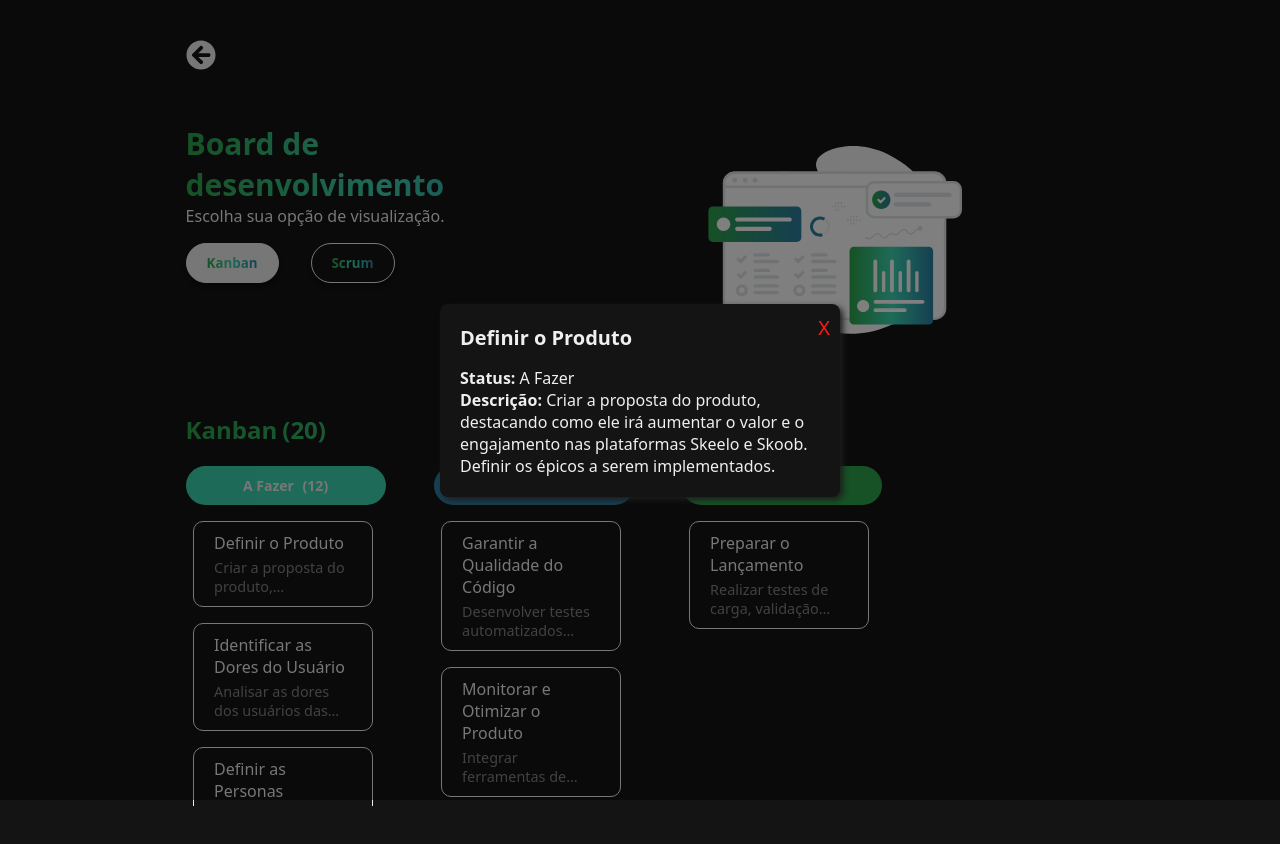
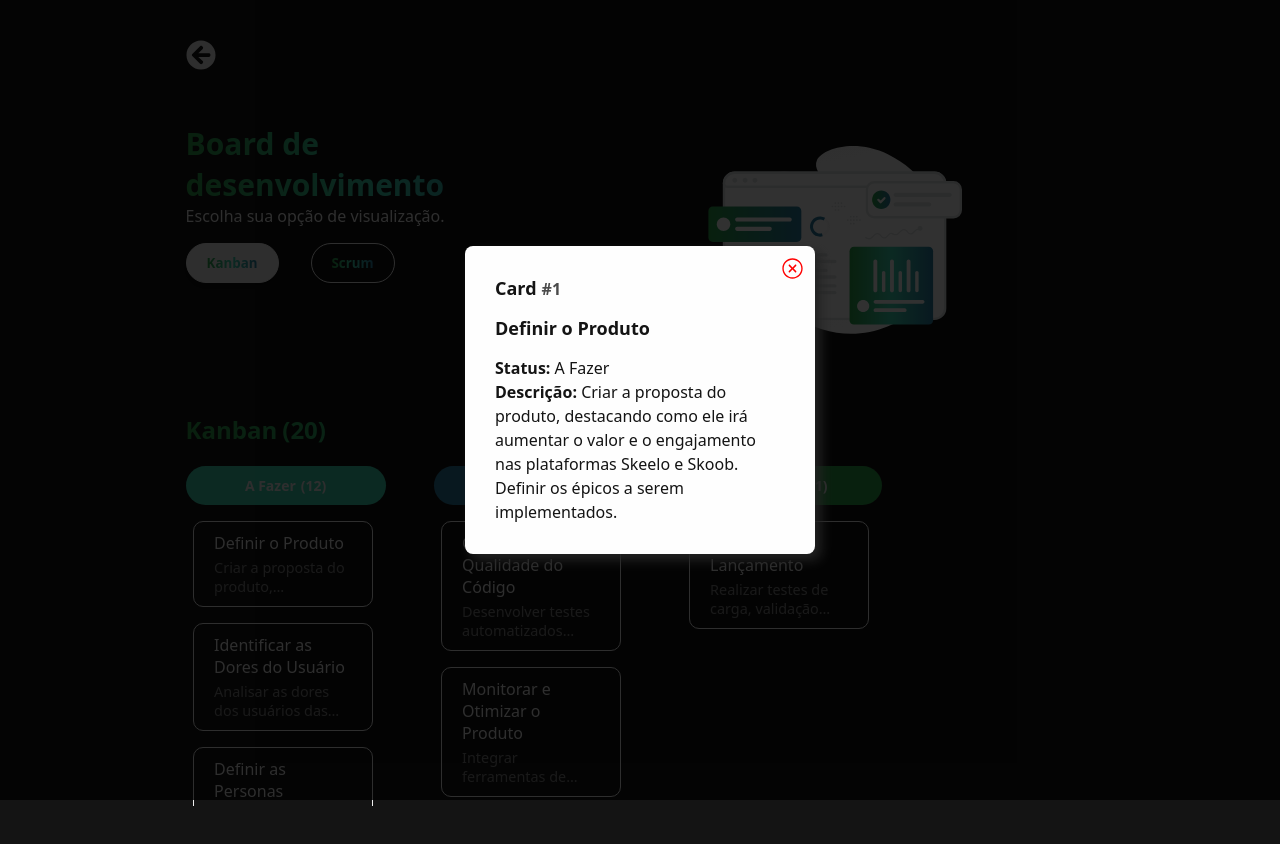
Before and after one commit to eliscmattosinho/Board-de-Desenvolvimento, a React (Create React App) app: page /Board-de-Desenvolvimento/boards in a window 1280 px wide. Both pictures are taken after a click on the element 283 px from the left and 564 px from the top of the page. Shown: the top 844 px of the page. Built offline with nearby package versions, Linux system fonts and the light colour scheme.

Commit message:
feat: update card design

```diff
--- a/src/App.css
+++ b/src/App.css
@@ -125,17 +125,7 @@ p.text-indent {
   }
 }
 
-.close-icon {
-  color: #ff0000;
-  font-size: 25px;
-  cursor: pointer;
-}
-
 @media (min-width: 320px) and (max-width: 768px) {
-  .close-icon {
-    font-size: 23px;
-  }
-
   .content-section {
     padding: 0 4%;
   }
--- /dev/null
+++ b/src/components/CardTask.css
@@ -0,0 +1,77 @@
+.modal {
+    position: fixed;
+    top: 0;
+    left: 0;
+    right: 0;
+    bottom: 0;
+
+    display: flex;
+    justify-content: center;
+    align-items: center;
+
+    background: rgba(0, 0, 0, 0.808);
+    z-index: 1000;
+}
+
+.modal .modal-content,
+.modal h2,
+.modal h3,
+.modal p,
+.modal strong,
+.modal svg,
+.modal-content span {
+    background: #fefefe;
+    color: #141414;
+}
+
+.modal-content {
+    display: flex;
+    flex-direction: column;
+    gap: 1rem;
+
+    box-shadow: 6px 6px 12px rgb(35, 35, 35);
+    border-radius: 8px;
+    position: relative;
+    width: 350px;
+    max-width: 60%;
+    padding: 30px;
+}
+
+.modal-content h3,
+.modal-content h2 {
+    font-size: 18px;
+    font-weight: 600;
+}
+
+.modal-content p,
+.modal-content strong {
+    font-size: 16px;
+    line-height: 1.5;
+}
+
+.modal-content strong {
+    font-weight: 600;
+}
+
+.modal-content span {
+    margin-left: 5px;
+    font-size: 16px;
+    color: #4b4b4b;
+}
+
+.modal-close {
+    position: absolute;
+    top: 10px;
+    right: 10px;
+    background: transparent;
+    border: none;
+    cursor: pointer;
+}
+
+.modal-close:hover {
+    transition: all .3s ease-out;
+}
+
+.modal svg path {
+    color: #ff0000;
+}
--- a/src/components/CardTask.jsx
+++ b/src/components/CardTask.jsx
@@ -1,4 +1,6 @@
 import React from "react";
+import "./CardTask.css";
+import { IoIosCloseCircleOutline } from "react-icons/io";
 
 function CardTask({ task, onClose }) {
     if (!task) return null;
@@ -6,7 +8,10 @@ function CardTask({ task, onClose }) {
     return (
         <div className="modal">
             <div className="modal-content">
-                <h2>{task.title}</h2>
+                <h2>Card
+                    <span>#{task.id}</span>
+                </h2>
+                <h3>{task.title}</h3>
 
                 <div className="info-content">
                     <p>
@@ -19,7 +24,7 @@ function CardTask({ task, onClose }) {
                 </div>
 
                 <button className="modal-close" onClick={onClose}>
-                    X
+                    <IoIosCloseCircleOutline size={25} className="close-icon" />
                 </button>
             </div>
         </div>
--- a/src/components/Column.jsx
+++ b/src/components/Column.jsx
@@ -6,7 +6,7 @@ function Column({ id, title, className, onDrop, onDragOver, tasks, onTaskClick,
         <div className={`col-board ${className}`} id={id}>
             <div className="title-col-board">
                 <h4 className={`col-title-board ${className.split(" ")[1]}`}>
-                    {title} <span className="task-counter">({tasks.length})</span>
+                    {title}<span className="task-counter">({tasks.length})</span>
                 </h4>
             </div>
             <div
--- a/src/js/tasksLoader.js
+++ b/src/js/tasksLoader.js
@@ -27,7 +27,7 @@ function parseTasks(text) {
     while ((match = taskRegex.exec(text)) !== null) {
         counter++;
         tasks.push({
-            id: `task-${counter}`,
+            id: `${counter}`,
             title: match[2].trim(),
             status: match[3].trim(),
             description: match[4].trim(),
--- a/src/pages/Boards.css
+++ b/src/pages/Boards.css
@@ -230,49 +230,6 @@ button.back-btn svg {
     height: auto;
 }
 
-
 .item:hover {
     cursor: pointer;
 }
-
-/* Estilos para o modal */
-.modal {
-    position: fixed;
-    top: 0;
-    left: 0;
-    right: 0;
-    bottom: 0;
-    display: flex;
-    justify-content: center;
-    align-items: center;
-    background: rgba(0, 0, 0, 0.5);
-    z-index: 1000;
-}
-
-.modal-content {
-    display: flex;
-    flex-direction: column;
-    gap: 1rem;
-
-    box-shadow: 3px 3px 6px rgb(29, 29, 29);
-    border-radius: 8px;
-    position: relative;
-    width: 400px;
-    max-width: 60%;
-    padding: 20px;
-}
-
-.modal-content h2 {
-    font-size: 20px;
-}
-
-.modal-close {
-    position: absolute;
-    top: 10px;
-    right: 10px;
-    background: none;
-    border: none;
-    font-size: 20px;
-    cursor: pointer;
-    color: #ff1717;
-}
```
